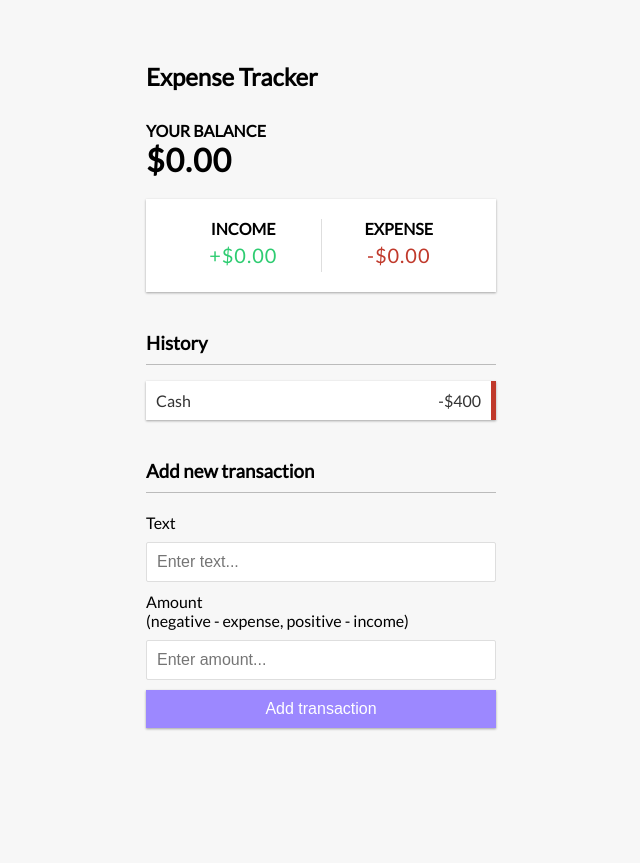
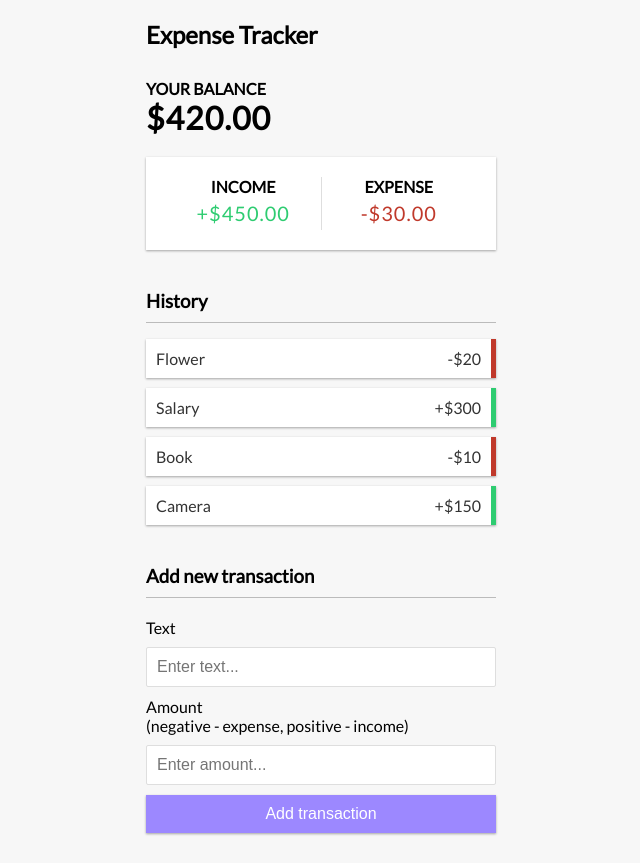
Before and after one commit to rajakrishna/MERN-Expense-Tracker, a React (Create React App) app: page / in a window 1280 px wide. Shown: the whole page, without its empty margins (319-959 px from the left). Before the commit the page ends 800 px from the top, so only its background shows below. Built offline with nearby package versions, Linux system fonts and the light colour scheme.

Commit message:
useContext-Income-Expense

```diff
--- a/src/App.js
+++ b/src/App.js
@@ -5,10 +5,11 @@ import { Balance } from "./components/Balance";
 import { IncomeExp } from "./components/IncomeExp";
 import { TranscationList } from "./components/TranscationList";
 import { AddTranscation } from "./components/AddTranscation";
+import { GlobalProvider } from "./context/GlobalState";
 
 function App() {
 	return (
-		<div>
+		<GlobalProvider>
 			<Header />
 			<div className="container">
 				<Balance />
@@ -16,7 +17,7 @@ function App() {
 				<TranscationList />
 				<AddTranscation />
 			</div>
-		</div>
+		</GlobalProvider>
 	);
 }
 
--- a/src/components/Balance.js
+++ b/src/components/Balance.js
@@ -1,10 +1,15 @@
-import React from "react";
+import React, { useContext } from "react";
+import { GlobalContext } from "../context/GlobalState";
 
 export const Balance = () => {
+	const { transactions } = useContext(GlobalContext);
+	const amounts = transactions.map((transaction) => transaction.amount);
+
+	const total = amounts.reduce((acc, item) => (acc += item), 0).toFixed(2);
 	return (
 		<div>
 			<h4>Your Balance</h4>
-			<h1>$0.00</h1>
+			<h1>${total}</h1>
 		</div>
 	);
 };
--- a/src/components/IncomeExp.js
+++ b/src/components/IncomeExp.js
@@ -1,16 +1,29 @@
-import React from "react";
+import React, { useContext } from "react";
+import { GlobalContext } from "../context/GlobalState";
 
 export const IncomeExp = () => {
+	const { transactions } = useContext(GlobalContext);
+	const amounts = transactions.map((transaction) => transaction.amount);
+	const income = amounts
+		.filter((item) => item > 0)
+		.reduce((acc, item) => (acc += item), 0)
+		.toFixed(2);
+
+	const expense = (
+		amounts.filter((item) => item < 0).reduce((acc, item) => (acc += item), 0) *
+		-1
+	).toFixed(2);
+
 	return (
 		<div>
 			<div className="inc-exp-container">
 				<div>
 					<h4>Income</h4>
-					<p className="money plus">+$0.00</p>
+					<p className="money plus">+${income}</p>
 				</div>
 				<div>
 					<h4>Expense</h4>
-					<p className="money minus">-$0.00</p>
+					<p className="money minus">-${expense}</p>
 				</div>
 			</div>
 		</div>
--- /dev/null
+++ b/src/components/Transaction.js
@@ -0,0 +1,15 @@
+import React from "react";
+
+export const Transaction = ({ transaction }) => {
+	const sign = transaction.amount < 0 ? "-" : "+";
+
+	return (
+		<li className={transaction.amount < 0 ? "minus" : "plus"}>
+			{transaction.text}{" "}
+			<span>
+				{sign}${Math.abs(transaction.amount)}
+			</span>
+			<button className="delete-btn">x</button>
+		</li>
+	);
+};
--- a/src/components/TranscationList.js
+++ b/src/components/TranscationList.js
@@ -1,14 +1,17 @@
-import React from "react";
+import React, { useContext } from "react";
+import { GlobalContext } from "../context/GlobalState";
+import { Transaction } from "./Transaction";
 
 export const TranscationList = () => {
+	const { transactions } = useContext(GlobalContext);
+
 	return (
 		<div>
 			<h3>History</h3>
 			<ul className="list">
-				<li className="minus">
-					Cash <span>-$400</span>
-					<button className="delete-btn">x</button>
-				</li>
+				{transactions.map((transaction) => (
+					<Transaction key={transaction.id} transaction={transaction} />
+				))}
 			</ul>
 		</div>
 	);
--- a/src/context/AppReducer.js
+++ b/src/context/AppReducer.js
@@ -0,0 +1,6 @@
+export default (state, action) => {
+	switch (action.type) {
+		default:
+			return state;
+	}
+};
--- a/src/context/GlobalState.js
+++ b/src/context/GlobalState.js
@@ -16,7 +16,7 @@ const initialState = {
 export const GlobalContext = createContext(initialState);
 
 // Provider component
-export const GlobalProvidor = ({ children }) => {
+export const GlobalProvider = ({ children }) => {
 	const [state, dispatch] = useReducer(AppReducer, initialState);
 
 	// Wrapping App.js in a provider
```
Also changed, not shown: 1 other file (tests, documents, lock files or other folders).
